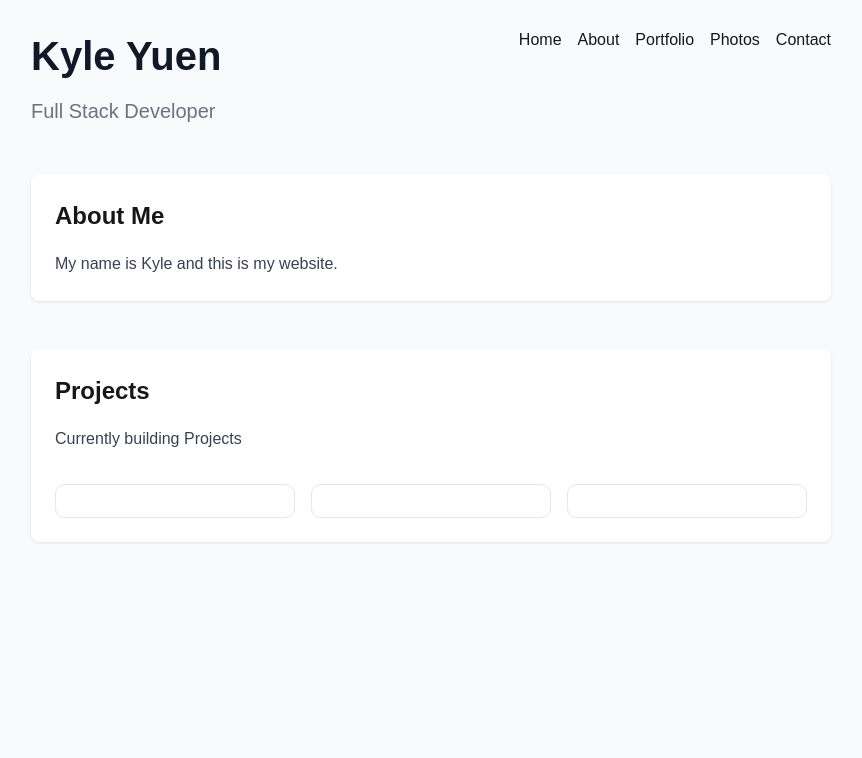
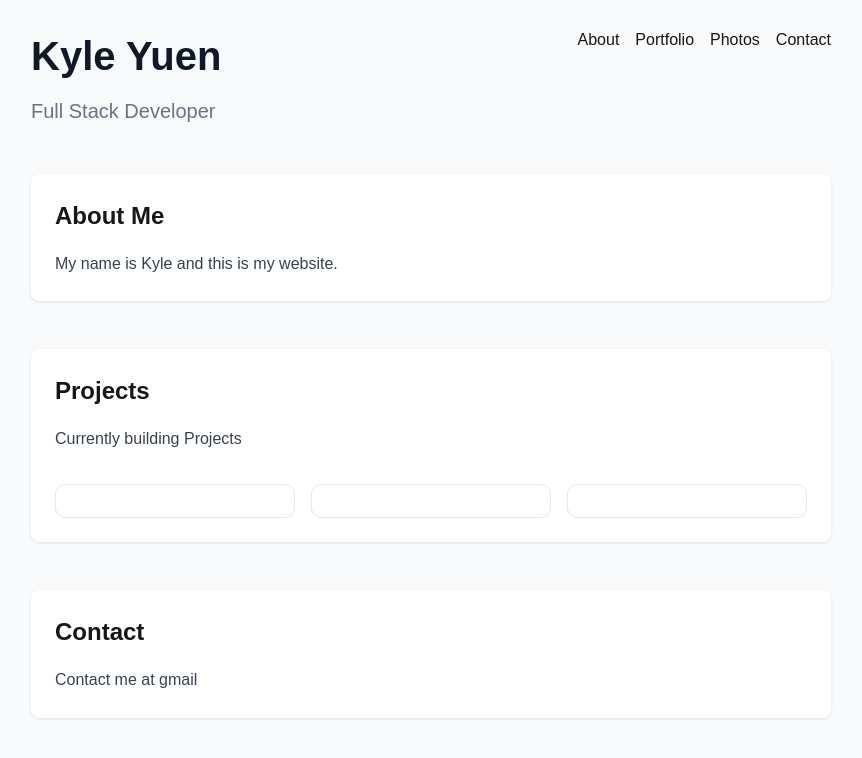
Before and after one commit to kyleyuen3/my-portfolio, a Next.js app: page / in a window 1280 px wide. Shown: the top 758 px of the page, without its empty margins (209-1071 px from the left). Built offline with nearby package versions, Linux system fonts and the light colour scheme.

Commit message:
added id to home page so that they can move, added contact section still need to update

```diff
--- a/app/page.tsx
+++ b/app/page.tsx
@@ -15,7 +15,6 @@ export default function Home() {
 
             {/* Nav */}
             <nav className={styles.nav}>
-              <a className={styles.navLink} href="#home">Home</a>
               <a className={styles.navLink} href="#about">About</a>
               <a className={styles.navLink} href="#projects">Portfolio</a>
               <a className={styles.navLink} href="#photos">Photos</a>
@@ -29,13 +28,13 @@ export default function Home() {
         </header>
 
         {/* About Section */}
-        <section className={styles.section}>
+        <section id="about" className={styles.section}>
           <h2 className={styles.sectionTitle}>About Me</h2>
           <p className={styles.text}>My name is Kyle and this is my website.</p>
         </section>
 
         {/* Project Section */}
-        <section className={styles.section}>
+        <section id="projects" className={styles.section}>
           <h2 className={styles.sectionTitle}>Projects</h2>
           <p className={styles.text}>Currently building Projects</p>
 
@@ -60,7 +59,11 @@ export default function Home() {
           </div>
         </section>
 
-
+        {/* Contact */}
+        <section id="contact" className={styles.section}>
+          <h2 className={styles.sectionTitle}>Contact</h2>
+          <p className={styles.text}>Contact me at gmail</p>
+        </section>
 
       </div>
     </main>
```
